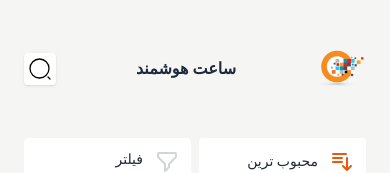
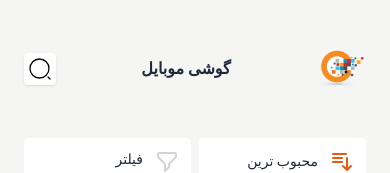
Before and after one commit to tasadophi/Digitize-Shop, a Next.js app: page / in a window 390 px wide. Shown: the top 173 px of the page. Built offline with nearby package versions, Linux system fonts and the light colour scheme.

Commit message:
use mobile header component

```diff
--- a/components/Products.js
+++ b/components/Products.js
@@ -10,6 +10,7 @@ import FilterIcon from "./icons/FilterIcon";
 import Image from "next/image";
 import { useState } from "react";
 import BottomMenu from "./BottomMenu";
+import MobileHeader from "./MobileHeader";
 
 const titles = {
   mobiles: "گوشی های موبایل",
@@ -30,18 +31,7 @@ const Products = ({ category }) => {
       </Head>
       <main className="lg:container p-6 grid grid-cols-5 gap-4">
         <div className="flex flex-col col-span-5 lg:hidden">
-          <div className="flex justify-between items-center py-6">
-            <Image
-              src="/images/Logo.png"
-              alt="digitize logo"
-              width={50}
-              height={42}
-            />
-            <span className="text-slate-800 font-bold">ساعت هوشمند</span>
-            <span className="w-8 h-8 p-1 bg-white shadow flex justify-center items-center rounded">
-              <SearchIcon />
-            </span>
-          </div>
+          <MobileHeader logo={true} title="گوشی موبایل" />
           <div className="flex items-center justify-between py-6 gap-2 text-sm text-slate-800">
             <div className="bg-white flex p-3 gap-3 items-center rounded w-full">
               <span className="w-6 h-6 text-orange-600">
--- a/pages/products/[category]/[id].js
+++ b/pages/products/[category]/[id].js
@@ -15,6 +15,7 @@ import Image from "next/image";
 import GuranteeIcon from "../../../components/icons/GuranteeIcon";
 import Categories from "../../../components/Categories";
 import Layout from "./../../../Layout/Layout";
+import MobileHeader from "../../../components/MobileHeader";
 
 const GetColors = ({ colorCode, selectedColor, setSelectedColor }) => {
   const styles = {
@@ -81,15 +82,7 @@ const Product = ({ category, id }) => {
               sadasd
             </div>
             <div className="flex flex-col">
-              <div className="flex justify-between px-4 my-12 items-center text-slate-800 lg:hidden">
-                <span className="w-8 h-8 bg-white shadow-md rounded-xl p-1 flex justify-center items-center -rotate-90">
-                  <ChevronIcon />
-                </span>
-                <span className="font-medium text-lg">{product.model}</span>
-                <span className="w-8 h-8 bg-white shadow-md rounded p-1 flex justify-center items-center">
-                  <SearchIcon />
-                </span>
-              </div>
+              <MobileHeader logo={false} title={product.model} />
               <div className="flex flex-col justify-center items-center gap-10 mb-11 rounded lg:flex-row lg:items-start lg:justify-start lg:bg-white lg:px-4 lg:py-8">
                 <div className="w-56 relative h-56">
                   <Image
```
